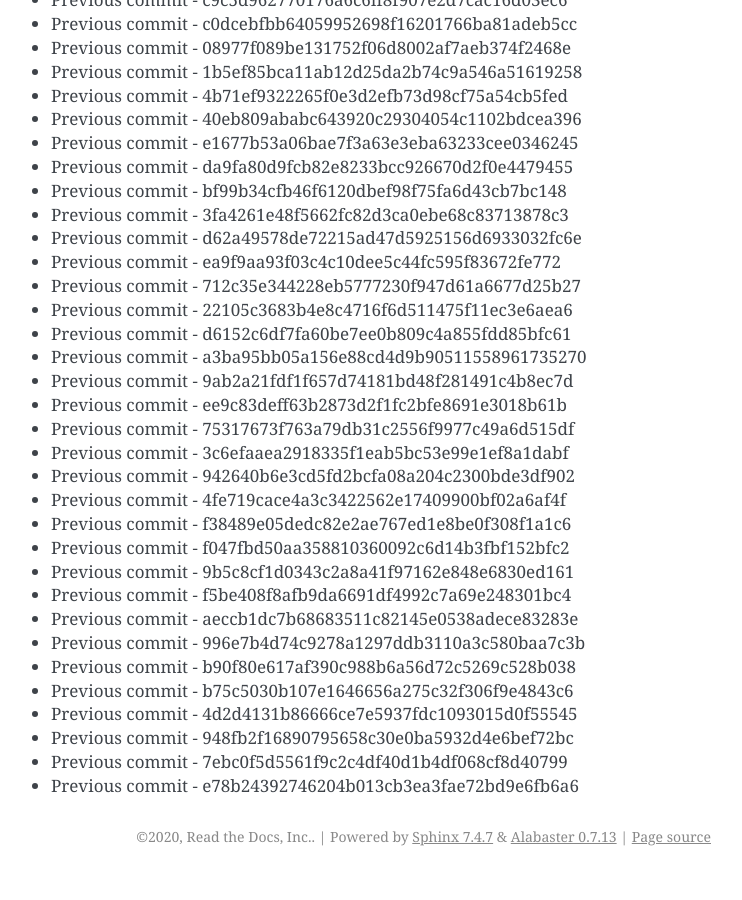
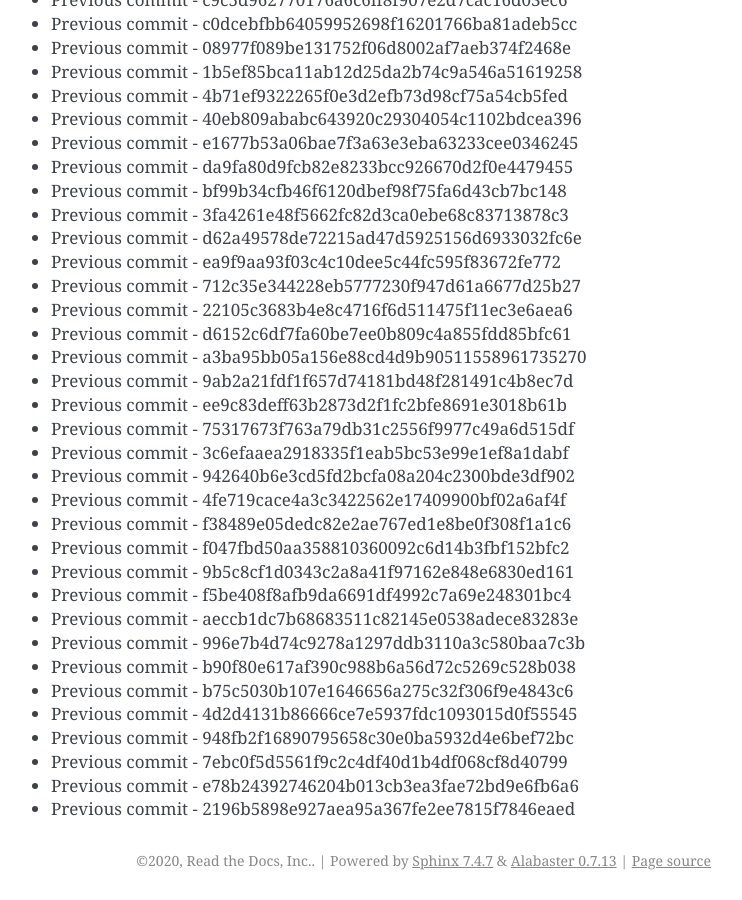
Before and after one commit to readthedocs/rtd-git-stresstest, a Sphinx documentation site: the page built from docs/updates.rst, in a window 1280 px wide and 900 px high, scrolled down 102244 px. Shown: the whole window, without its empty margins (399-1141 px from the left). Built offline with Sphinx 7.4.7, drawn with Linux system fonts in a browser that asks for light colours; before the commit the page ends 103120 px from its top, so only the background shows below that.

Commit message:
Generating commit from previous: 2196b5898e927aea95a367fe2ee7815f7846eaed

```diff
--- a/docs/updates.rst
+++ b/docs/updates.rst
@@ -4328,3 +4328,4 @@ It can be tested for any performance characteristics.
 * Previous commit - 948fb2f16890795658c30e0ba5932d4e6bef72bc
 * Previous commit - 7ebc0f5d5561f9c2c4df40d1b4df068cf8d40799
 * Previous commit - e78b24392746204b013cb3ea3fae72bd9e6fb6a6
+* Previous commit - 2196b5898e927aea95a367fe2ee7815f7846eaed
```
